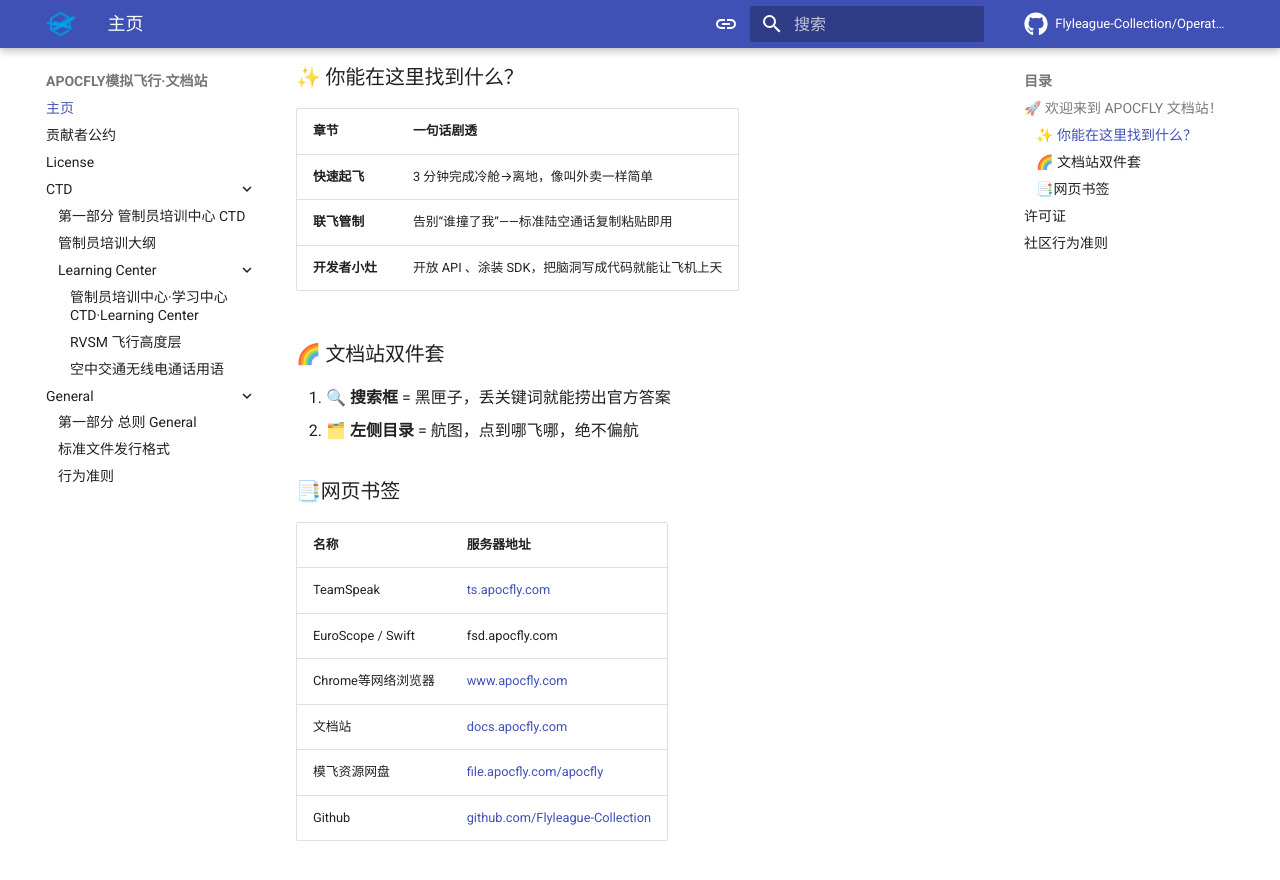
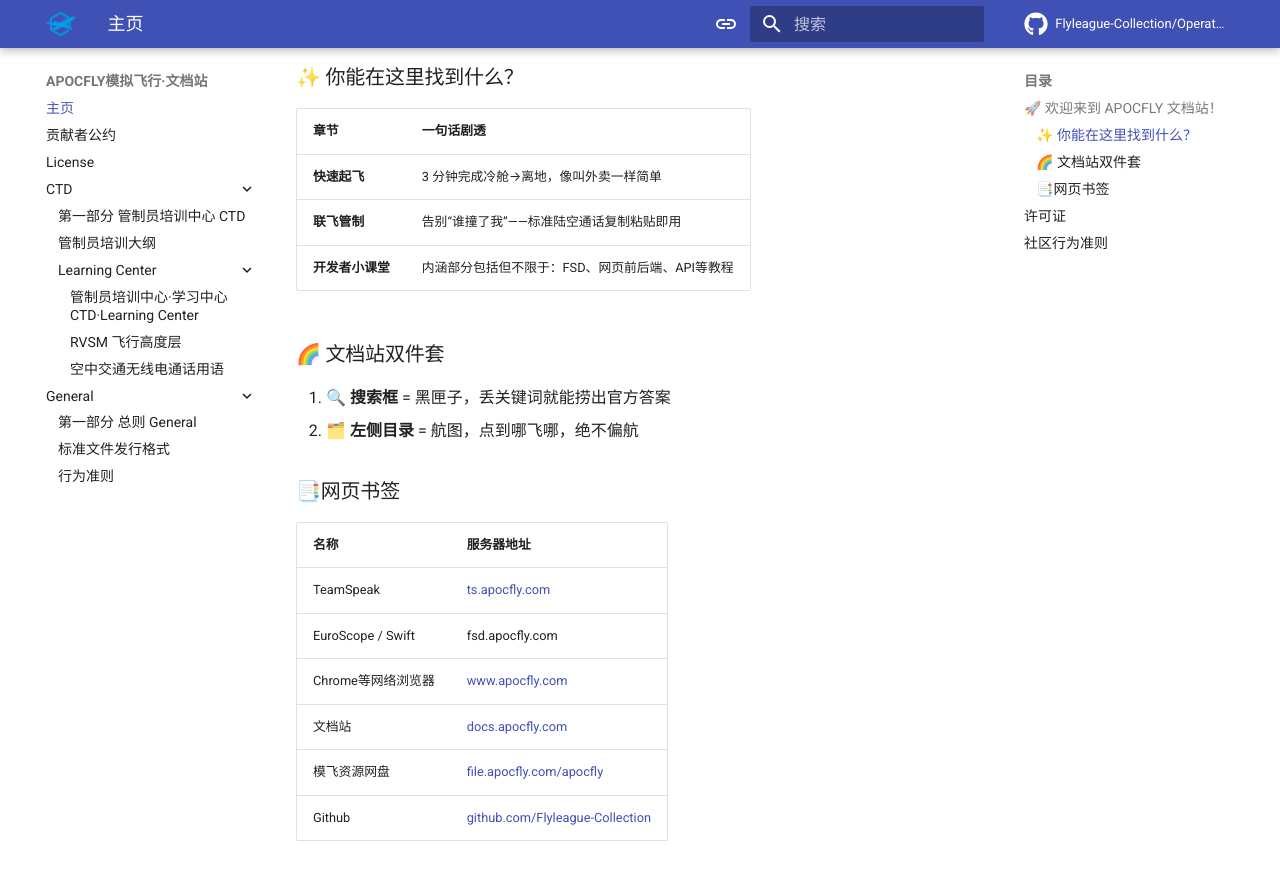
Before and after one commit to Flyleague-Collection/Operating-document, an MkDocs documentation site: the page built from docs/index.md, in a window 1280 px wide and 900 px high, scrolled down 304 px. Shown: the top 880 px of the window. Built offline with MkDocs 1.6.1 and Material for MkDocs 9.7.7, drawn with Linux system fonts in a browser that asks for light colours; comment, search, counter and statistics services are not loaded; the version menu is left out.

Commit message:
docs: 更改主页

```diff
--- a/docs/index.md
+++ b/docs/index.md
@@ -12,7 +12,7 @@
 | :------------- | :------------------------------------------------ |
 | **快速起飞**   | 3 分钟完成冷舱→离地，像叫外卖一样简单             |
 | **联飞管制**   | 告别“谁撞了我”——标准陆空通话复制粘贴即用          |
-| **开发者小灶** | 开放 API 、涂装 SDK，把脑洞写成代码就能让飞机上天 |
+| **开发者小课堂** | 内涵部分包括但不限于：FSD、网页前后端、API等教程 |
 
 
 
```
